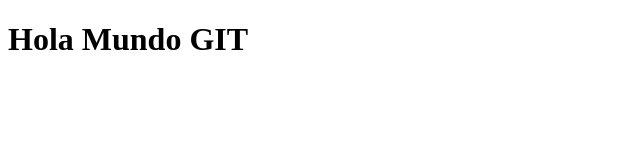
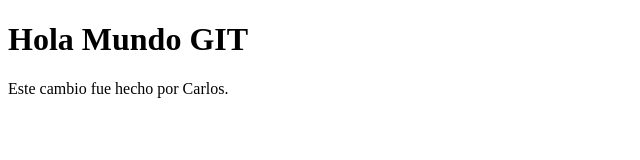
Before and after one commit to LucianoPueyo/Codo-a-codo-Fullstack-24172, a plain HTML site: page index.html in a window 1280 px wide. Shown: the whole page, without its empty margins (0-640 px from the left). Drawn offline with Linux system fonts and the light colour scheme.

Commit message:
Se modifica el Index

```diff
--- a/index.html
+++ b/index.html
@@ -7,5 +7,7 @@
 </head>
 <body>
     <h1>Hola Mundo GIT</h1>
+
+	<p>Este cambio fue hecho por Carlos.</p>
 </body>
 </html>
```
